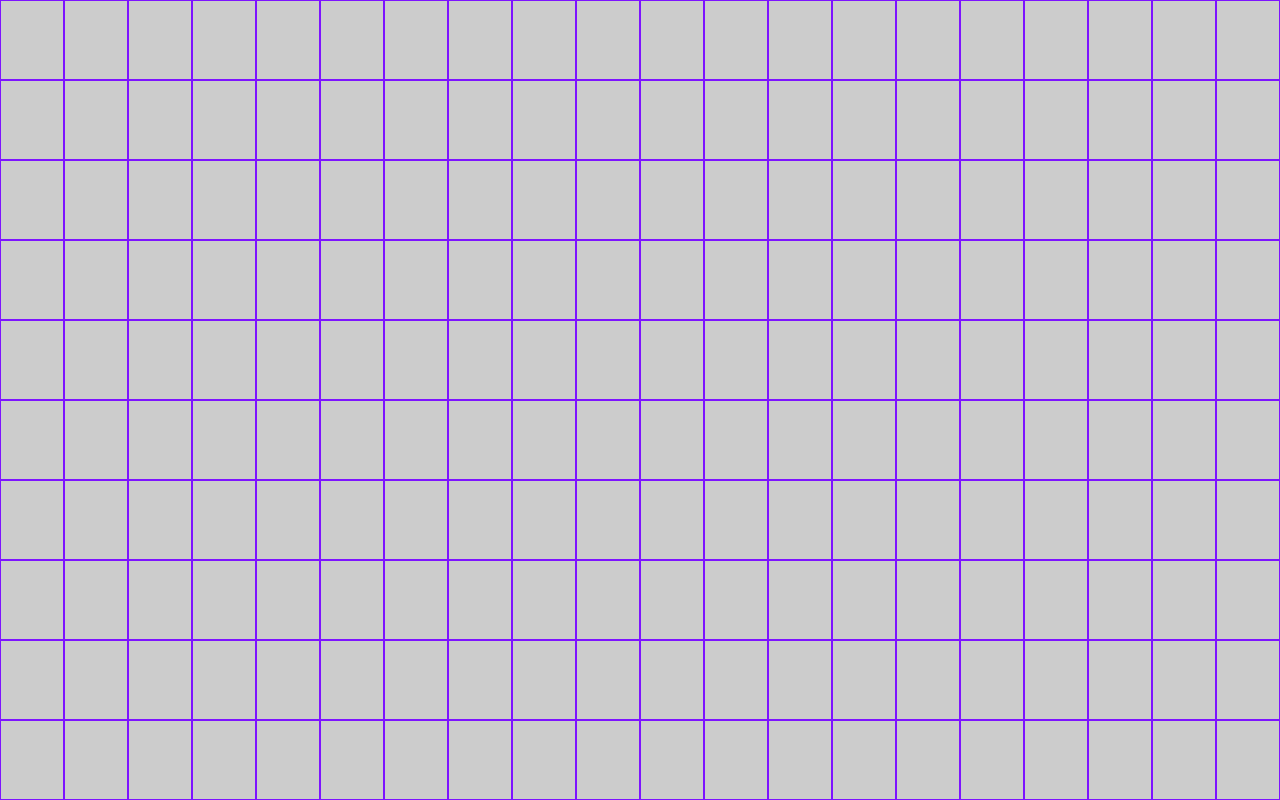
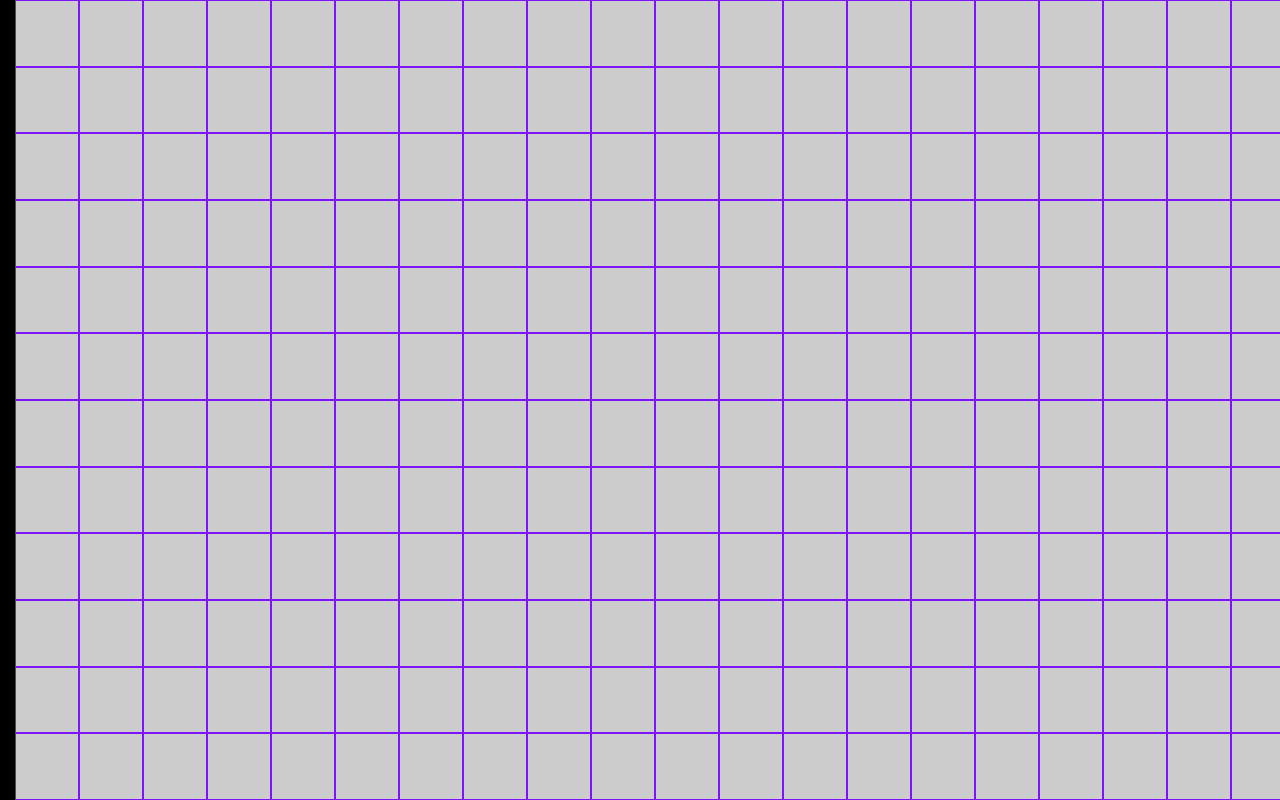
Before and after one commit to abcmer/snake, a React (Create React App) app: page / in a window 1280 px wide. Shown: the top 800 px of the page. Built offline with nearby package versions, Linux system fonts and the light colour scheme.

Commit message:
square cells

```diff
--- a/src/App.css
+++ b/src/App.css
@@ -33,15 +33,14 @@ body {
 .grid-container {
   display: grid;
   /* padding: 10px; */
-  height: 100%;
+  /* height: 100%; */
 }
 .grid-item {
   background-color: rgba(255, 255, 255, 0.8);
   border: 0.025rem solid #7d13ff;
   padding: 20px;
-  font-size: 30px;
+  /* font-size: 30px; */
   text-align: center;
-  height: 80px;
 }
 
 h1 {
--- a/src/Cell.js
+++ b/src/Cell.js
@@ -3,9 +3,6 @@ import './App.css';
 
 const Cell = (props) => {
   const {id, sideLength, cellValue} = props
-  console.log('id', id)
-  console.log('sideLength', sideLength)
-  console.log('cellValue', cellValue)
   const cellStyle = () => {
     let style = {
       backgroundColor: 'rgba(255, 255, 255, 0.8)',
@@ -13,7 +10,8 @@ const Cell = (props) => {
       padding: '20px',
       fontSize: '30px',
       textAlign: 'center',
-      height: `${sideLength}px`
+      height: `${sideLength}px`,
+      width: `${sideLength}px`
     }
 
     if (cellValue === 1) {
--- a/src/Grid2.js
+++ b/src/Grid2.js
@@ -4,17 +4,8 @@ import './App.css';
 import 'bootstrap/dist/css/bootstrap.min.css';
 
 const Grid = (props) => {
-  // super(props);
-  // this.state = {
-  //   gridSize: [20,10],
-  //   snakeSpeed: 200,
-  //   snake: [ [10, 10] ],
-  //   foodPos: [],
-  //   direction: null,
-  //   matrix: [],
-  //   points: 0
-  const [cellSideLength, setCellSideLenth] = useState(parseInt((window.innerWidth / 20)))
-  const [gridSize, setGridSize] = useState([20, parseInt(window.innerHeight / cellSideLength)])
+  const [cellSideLength, setCellSideLenth] = useState(Math.floor((window.innerWidth / 20)))
+  const [gridSize, setGridSize] = useState([20, Math.floor(window.innerHeight / cellSideLength)])
   const [snakeSpeed, setSnakeSpeed] = useState(200)
   const [snake, setSnake] = useState([ [10, 10] ])
   const [foodPos, setFoodPos] = useState([])
@@ -22,16 +13,24 @@ const Grid = (props) => {
   const [matrix, setMatrix] = useState([])
   const [points, setPoints] = useState(0)
 
+  useEffect(() => {
+    // // console.log('gridSize', gridSize)
+    // if (window.innerWidth > window.innerHeight) {
+    //   console.log('laptop')
+    //   setCellSideLenth(Math.floor((window.innerWidth / 20)))
+    //   setGridSize([20, Math.floor(window.innerHeight / cellSideLength)])
+    // } else {
+    //   console.log('mobile')
+    //   setCellSideLenth(Math.floor((window.innerHeight / 20)))
+    //   setGridSize([Math.floor(window.innerWidth / cellSideLength), 20])
+    // }
 
-  useEffect(() => {
-    // Update the document title using the browser API
-    // setGridSize()
-    console.log('gridSize', gridSize)
-    initializeMatrix(gridSize, snake)
+  initializeMatrix(gridSize, snake)
   }, []);
 
 
   const initializeMatrix = (gridSize, snake) => {
+    console.log('gridSize', gridSize)
     let matrix = Array(gridSize[0]).fill().map((_,r) => {
       return Array(gridSize[1]).fill().map((_,c) => {
           return 0 // 0 = background
@@ -87,7 +86,10 @@ const Grid = (props) => {
 
   const gridContainerStyle = () => {
     console.log('gridSize', gridSize)
-    return ({gridTemplateColumns: `${cellSideLength}px `.repeat(gridSize[0])})
+    return ({
+      gridTemplateColumns: `${cellSideLength}px `.repeat(gridSize[0]),
+      height: window.innerHeight
+    })
 
   }
 
@@ -114,30 +116,17 @@ const Grid = (props) => {
       } else {
         newDirection = direction
       }
-
       setDirection(newDirection)
     }
 }
-
-
   return (
     <div className="container" style={containerStyle}>
-      <div className="row">
         <div className="col-12">
           <div className="grid-container" style={gridContainerStyle()} onKeyDown={handleKeyDown} >
             {getGridItems(matrix)}
           </div>
         </div>
-      </div>
-      <div className="row">
-        <div className="col-4"/>
-        <div className="col-3">
-          <h1>Points: {points}</h1>
-        </div>
-        <div className="col-5"/>
-      </div>
     </div>
   );
 }
-
 export default Grid
```
